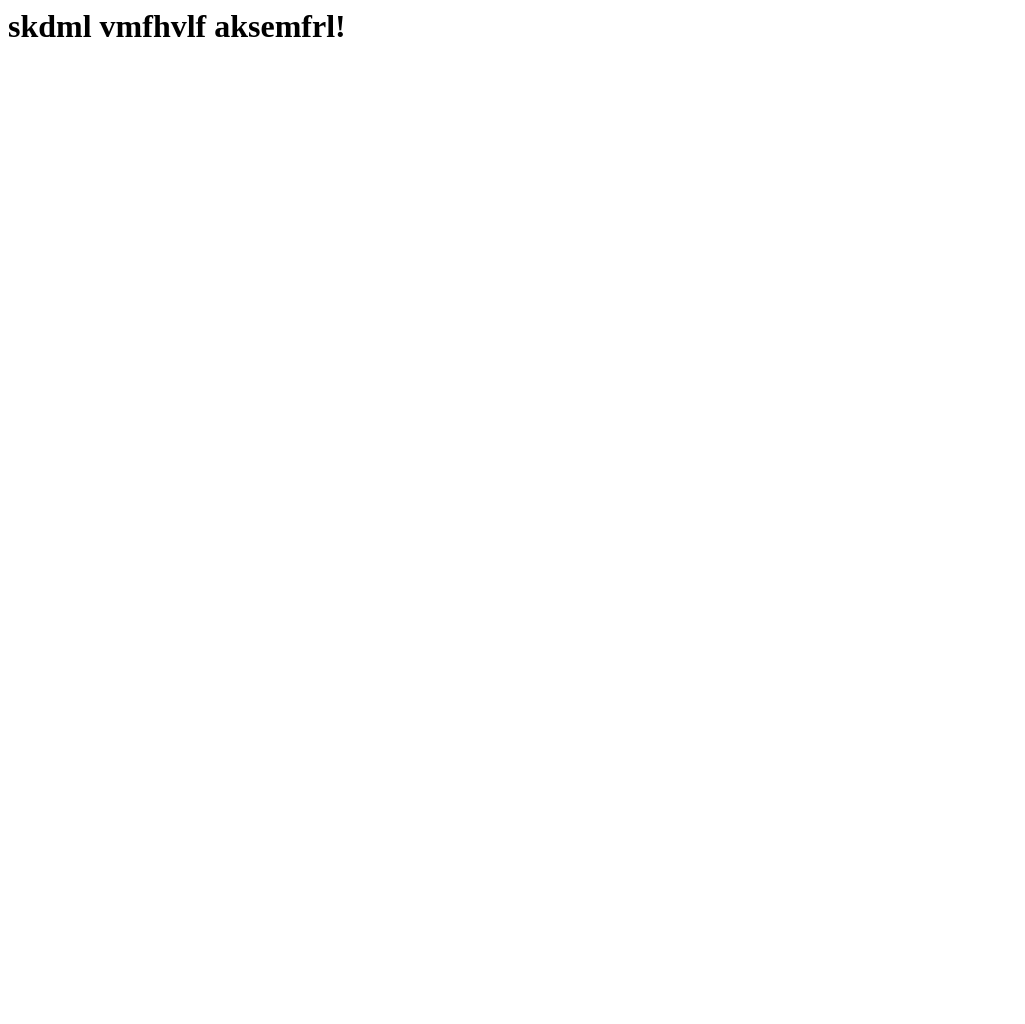
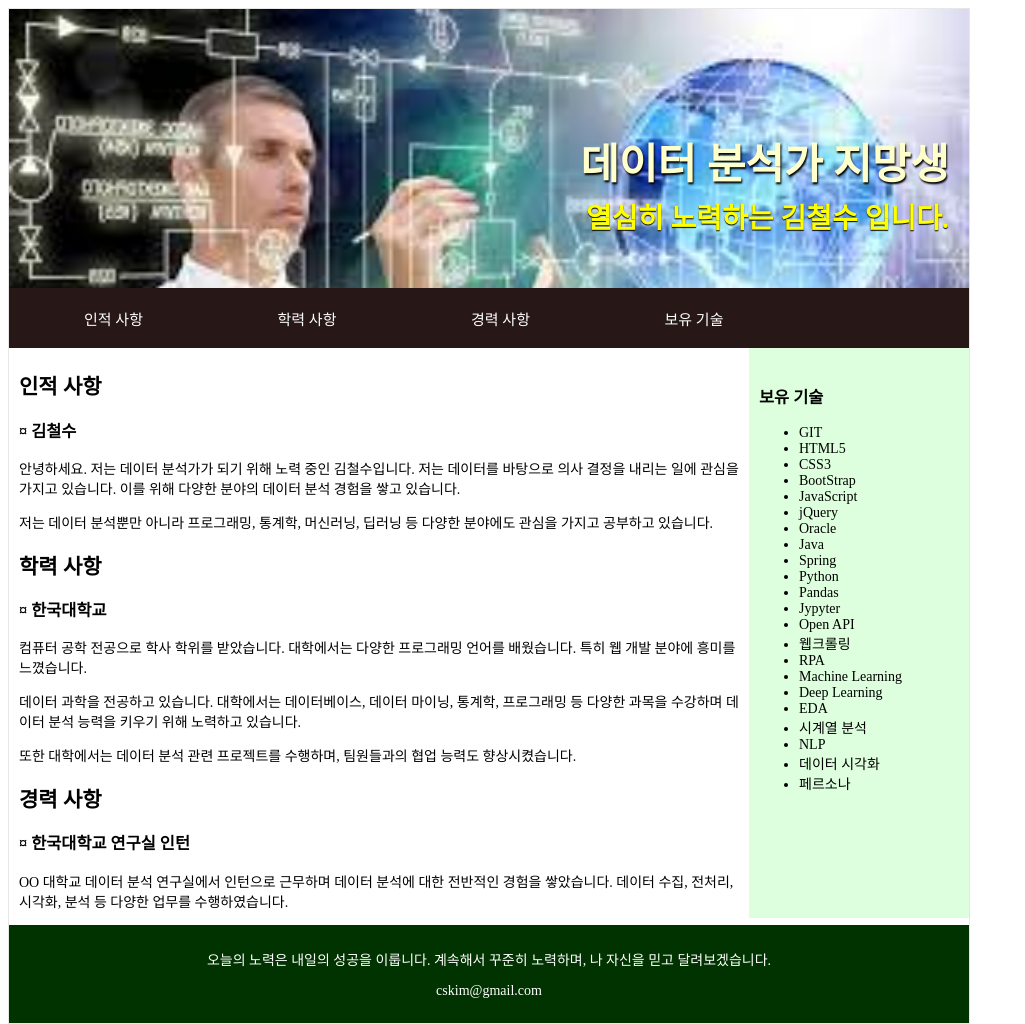
Before and after one commit to hojinbae/hojinbae.github.io, a plain HTML site: page Index.html in a window 1280 px wide. Shown: the whole page, without its empty margins (0-1025 px from the left). Before the commit the page ends 800 px from the top, so only its background shows below. Drawn offline with Linux system fonts and the light colour scheme.

Commit message:
Add files via upload

```diff
--- a/Index.html
+++ b/Index.html
@@ -1,9 +1,77 @@
-<html>
+<!doctype html>
+<html lang="ko">
+<head>
+<meta charset="utf-8">
+<title>김철수 자소서</title>
+<link href="./style4.css" rel="stylesheet" type="text/css">
+</head>
 
-  <body>
-
-    <h1> skdml vmfhvlf aksemfrl!</h1>
-
-  </body>
-
+<body>
+<div class="container">
+		<header>
+			  <h1>데이터 분석가 지망생</h1>
+				<h2>열심히 노력하는 김철수 입니다.</h2>
+		</header>
+    <nav class="navi">
+      <ul>
+        <li><a href="#">인적 사항</a></li>
+        <li><a href="#">학력 사항</a></li>
+        <li><a href="#">경력 사항</a></li>
+        <li><a href="#">보유 기술</a></li>
+      </ul>
+    </nav>
+		<section class="content">
+			<article>
+				<h2>인적 사항</h2>
+				<h3>¤ 김철수</h3>
+					<p>안녕하세요. 저는 데이터 분석가가 되기 위해 노력 중인 김철수입니다. 저는 데이터를 바탕으로 의사 결정을 내리는 일에 관심을 가지고 있습니다. 이를 위해 다양한 분야의 데이터 분석 경험을 쌓고 있습니다.</p>
+					<p>저는 데이터 분석뿐만 아니라 프로그래밍, 통계학, 머신러닝, 딥러닝 등 다양한 분야에도 관심을 가지고 공부하고 있습니다.</p>
+			</article>
+			<article>
+				<h2>학력 사항</h2>
+				<h3>¤ 한국대학교</h3>
+					<p>컴퓨터 공학 전공으로 학사 학위를 받았습니다. 대학에서는 다양한 프로그래밍 언어를 배웠습니다. 특히 웹 개발 분야에 흥미를 느꼈습니다.</p>
+					<p>데이터 과학을 전공하고 있습니다. 대학에서는 데이터베이스, 데이터 마이닝, 통계학, 프로그래밍 등 다양한 과목을 수강하며 데이터 분석 능력을 키우기 위해 노력하고 있습니다.</p>
+					<p>또한 대학에서는 데이터 분석 관련 프로젝트를 수행하며, 팀원들과의 협업 능력도 향상시켰습니다.</p>
+			</article>
+			<article>
+				<h2>경력 사항</h2>
+				<h3>¤ 한국대학교 연구실 인턴</h3>
+					<p>OO 대학교 데이터 분석 연구실에서 인턴으로 근무하며 데이터 분석에 대한 전반적인 경험을 쌓았습니다.
+						데이터 수집, 전처리, 시각화, 분석 등 다양한 업무를 수행하였습니다. </p>
+			</article>
+		</section>
+		<aside class="sidebar">
+			<h3>보유 기술</h3>
+			<ul>
+				<li>GIT</li>
+				<li>HTML5</li>
+				<li>CSS3</li>
+				<li>BootStrap</li>
+				<li>JavaScript</li>
+				<li>jQuery</li>
+				<li>Oracle</li>
+				<li>Java</li>
+				<li>Spring</li>
+				<li>Python</li>
+				<li>Pandas</li>
+				<li>Jypyter</li>
+				<li>Open API</li>
+				<li>웹크롤링</li>
+				<li>RPA</li>
+				<li>Machine Learning</li>
+				<li>Deep Learning</li>
+				<li>EDA</li>
+				<li>시계열 분석</li>
+				<li>NLP</li>
+				<li>데이터 시각화</li>
+				<li>페르소나</li>
+			</ul>
+		</aside>
+		<footer>
+			<p>오늘의 노력은 내일의 성공을 이룹니다. 계속해서 꾸준히 노력하며, 나 자신을 믿고 달려보겠습니다. </p>
+			<p> cskim@gmail.com</p>
+		</footer>
+</div>
+</body>
 </html>
--- /dev/null
+++ b/style4.css
@@ -0,0 +1,112 @@
+@charset "utf-8";
+
+body {
+	font: 14px 맑은 고딕;
+}
+.container {
+	position:absolute;
+	width: 960px;
+	margin : 0 auto;
+	background-color:#fff;
+	border:1px solid #E7E7E7
+}
+header {
+	position:relative;
+	height: 280px;
+	background-image: url('./header.jpg');
+	background-repeat: no-repeat;
+	background-position: left top;
+	background-size: cover;
+}
+header h1{
+	position:absolute;
+	right:20px;
+	bottom:70px;
+	font-size:3em;
+	color:#FFC;
+	text-shadow:1px 2px 2px #000;
+}
+header h2{
+	position:absolute;
+	right:20px;
+	bottom:30px;
+	font-size:2em;
+	color:#FF0;
+	text-shadow:0px 1px 1px #000;
+}
+.navi{
+	position:relative;
+	background:#271717;
+	margin-top:-15px;
+	width:960px;
+	height:60px;
+}
+
+.navi ul{
+	list-style: none;
+	height:40px;
+	padding-top:10px;
+	padding-bottom:5px;
+}
+.navi ul li {
+	display:inline-block;
+	font-size:15px;
+}
+.navi a, .navi a:visited {
+	padding: 10px 5px 5px 35px;
+	display: block;
+	color:#fff;
+	width: 150px;
+	text-decoration: none;
+
+}
+.navi a:hover, .navi a:active, .navi a:focus {
+		text-shadow:0px 2px 2px #000;
+		color:#FC0;
+}
+
+.sidebar {
+	float: right;
+	width: 200px;
+	height:550px;
+	background-color:#DFD;
+	padding-top:20px;
+	padding-left:10px;
+	padding-right:10px;
+}
+
+.sidebar img {
+	margin-bottom: 5px;
+	border: 1px solid #ccc;
+	opacity:0.5;
+	text-align:center;
+}
+
+.sidebar img:hover{
+	border:1px solid #000;
+	opacity:1.0;
+}
+.content {
+	background-color: #FFFFFF;
+	padding-top:5px;
+	padding-left:10px;
+	width: 720px;
+	float: left;
+}
+
+footer {
+	padding: 10px 0;
+	background-color:#030;
+	color:#fff;
+	text-align:center;
+	clear: both;
+}
+
+header, section, footer, aside, article, figure {
+	display: block;
+}
+
+.banner {
+	margin: 0 10px 15px 10px;
+	padding:0;
+}
```
Also changed, not shown: header.jpg (added).
